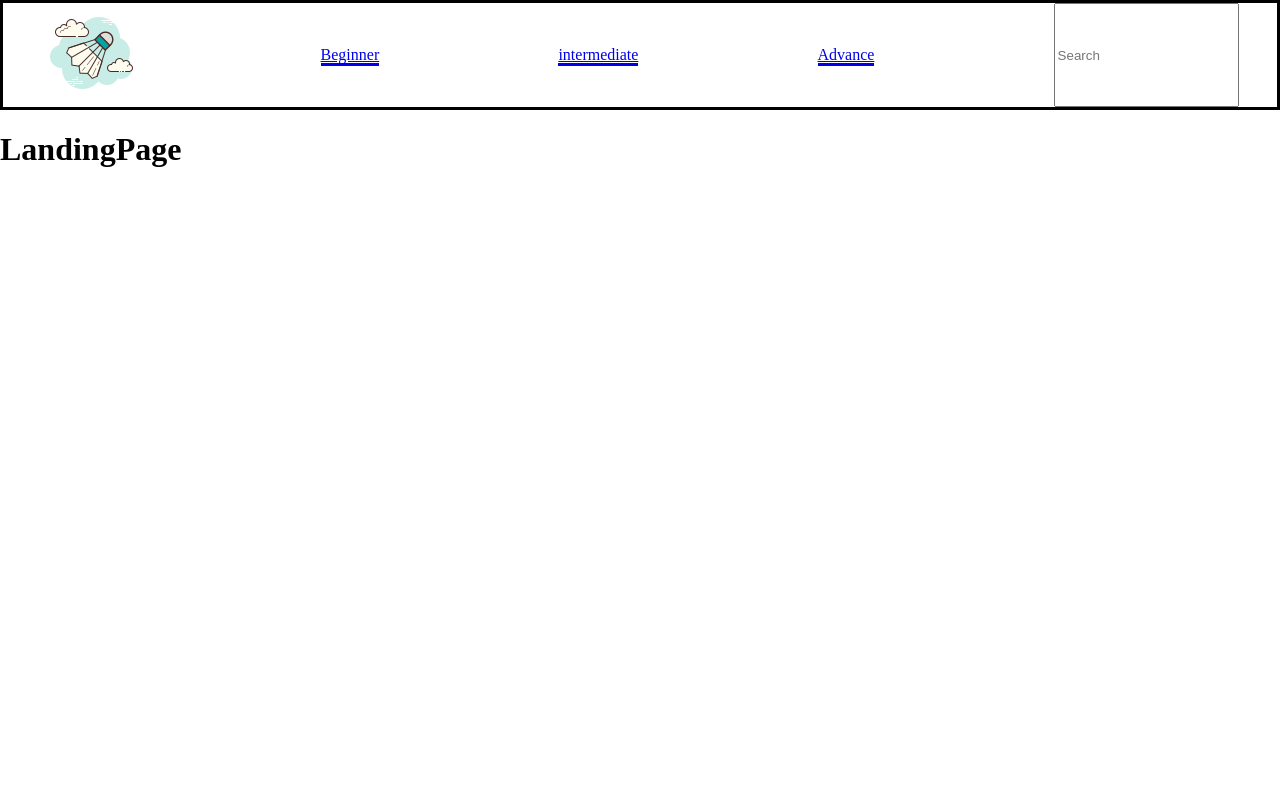
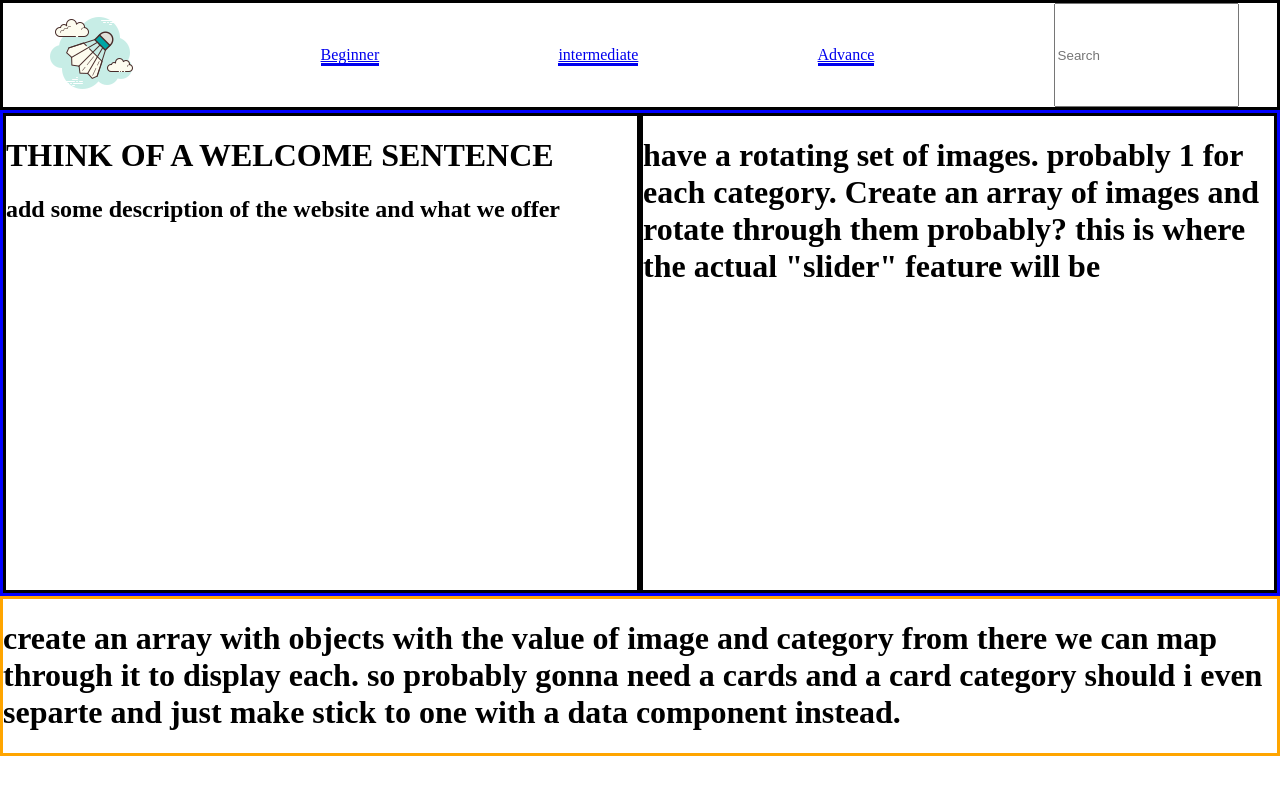
Before and after one commit to Noelcarino/badminton-catalog, a React (Create React App) app: page / in a window 1280 px wide. Shown: the top 794 px of the page. Built offline with nearby package versions, Linux system fonts and the light colour scheme.

Commit message:
created basic layout of home page

```diff
--- /dev/null
+++ b/src/component/Home/CategoryCards/CategoryCards.jsx
@@ -0,0 +1,11 @@
+import React from 'react'
+
+const CategoryCards = () => {
+    return (
+        <div>
+            <h1>create an array with objects with the value of image and category from there we can map through it to display each. so probably gonna need a cards and a card category should i even separte and just make stick to one with a data component instead.</h1>
+        </div>
+    )
+}
+
+export default CategoryCards;
--- a/src/component/Home/Home.jsx
+++ b/src/component/Home/Home.jsx
@@ -1,9 +1,24 @@
 import React from 'react';
+import categoryCards from './CategoryCards/CategoryCards'
 
-function LandingPage() {
+import styles from './Home.module.scss'
+import CategoryCards from './CategoryCards/CategoryCards';
+
+const LandingPage = () => {
     return (
-        <div>
-            <h1>LandingPage</h1>
+        <div className={styles.container}>
+            <div className={styles.slider}>
+                <div className={styles.intro}>
+                    <h1>THINK OF A WELCOME SENTENCE</h1>
+                    <h2>add some description of the website and what we offer</h2>
+                </div>
+                <div className={styles.image}>
+                    <h1>have a rotating set of images. probably 1 for each category. Create an array of images and rotate through them probably? this is where the actual "slider" feature will be</h1>
+                </div>
+            </div>
+            <div className={styles.categoryCards}>
+                <CategoryCards/>
+            </div>
         </div>
     )
 }
--- /dev/null
+++ b/src/component/Home/Home.module.scss
@@ -0,0 +1,22 @@
+.container{
+
+
+    .slider{
+        border: solid blue;
+        height: 60vh;
+        display: flex;
+
+        .intro{
+            border: solid;
+            width: 50vw;
+
+        }
+        .image{
+            border: solid;
+            width: 50vw;
+        }
+    }
+    .categoryCards{
+        border: solid orange;
+    }
+}
```
Also changed, not shown: src/component/Home/CategoryCards/CategoryCards.module.scss (added).
